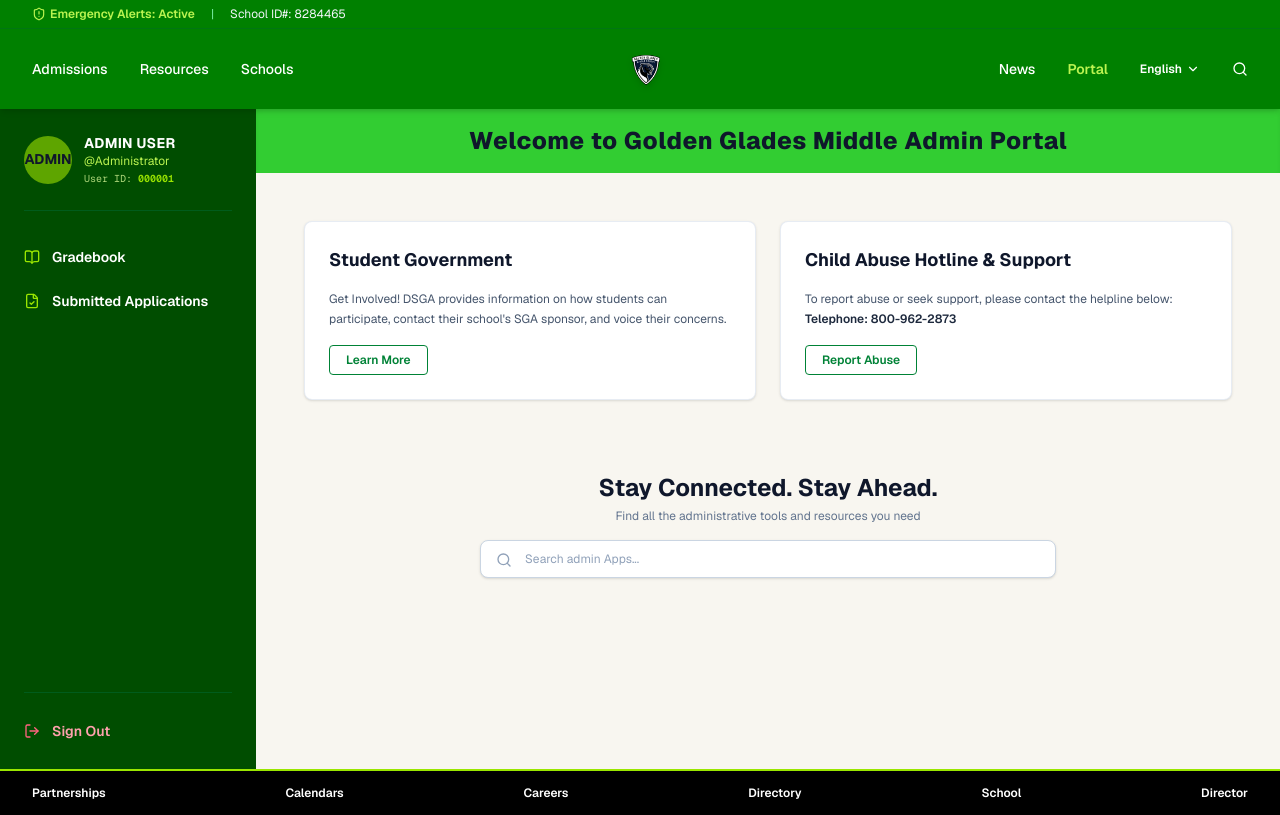
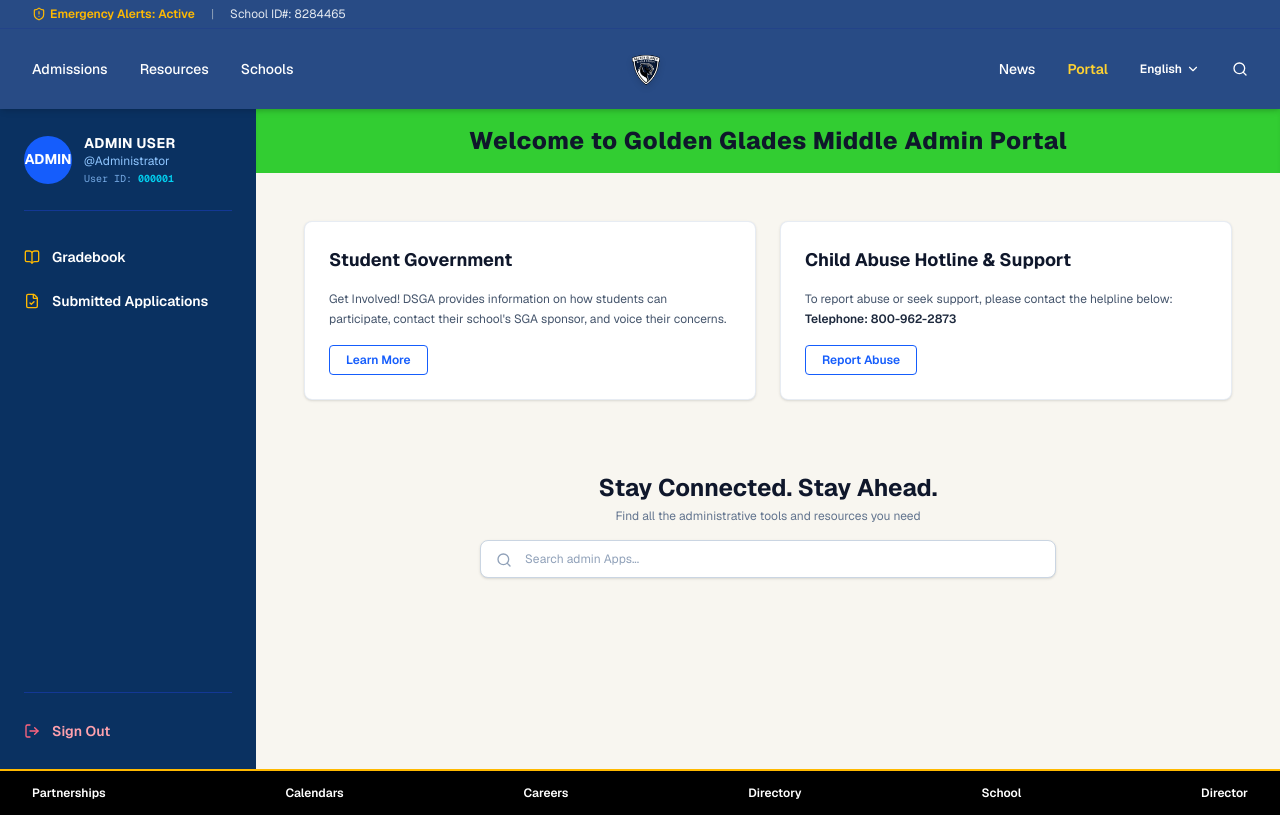
Before and after one commit to GoldenGladesMiddle/golden-glades-portal, a Next.js app: page /AdminPortal in a window 1280 px wide. Built offline with nearby package versions, Linux system fonts and the light colour scheme.

Commit message:
Change theme colors from green to blue and amber

```diff
--- a/app/AdminPortal/page.tsx
+++ b/app/AdminPortal/page.tsx
@@ -18,15 +18,15 @@ export default function AdminPortalPage() {
   return (
     <div className="min-h-screen bg-[#f8f6f0] flex flex-col justify-between font-sans">
       <div>
-        {/* 1. Top Navigation Bar (#008000 / Lime Green theme) */}
-        <header className="bg-[#008000] text-white shadow-md sticky top-0 z-50">
+        {/* 1. Top Navigation Bar (#284b85 - Original Blue) */}
+        <header className="bg-[#284b85] text-white shadow-md sticky top-0 z-50">
           {/* Top Utility Row */}
-          <div className="text-slate-100 text-xs py-1.5 px-4 md:px-8 flex justify-between items-center border-b border-green-800/40">
+          <div className="text-slate-200 text-xs py-1.5 px-4 md:px-8 flex justify-between items-center border-b border-blue-900/40">
             <div className="flex items-center space-x-4">
-              <span className="flex items-center gap-1 text-lime-300 font-semibold">
+              <span className="flex items-center gap-1 text-amber-400 font-semibold">
                 <ShieldAlert className="w-3.5 h-3.5" /> Emergency Alerts: Active
               </span>
-              <span className="hidden sm:inline text-green-300">|</span>
+              <span className="hidden sm:inline text-slate-400">|</span>
               <span className="hidden sm:inline">School ID#: 8284465</span>
             </div>
           </div>
@@ -34,9 +34,9 @@ export default function AdminPortalPage() {
           {/* Main Header Links Row */}
           <div className="max-w-7xl mx-auto px-4 md:px-8 py-2 flex items-center justify-between">
             <nav className="hidden md:flex items-center space-x-8 text-sm font-medium">
-              <a href="#" className="hover:text-lime-200 transition">Admissions</a>
-              <a href="#" className="hover:text-lime-200 transition">Resources</a>
-              <a href="#" className="hover:text-lime-200 transition">Schools</a>
+              <a href="#" className="hover:text-amber-300 transition">Admissions</a>
+              <a href="#" className="hover:text-amber-300 transition">Resources</a>
+              <a href="#" className="hover:text-amber-300 transition">Schools</a>
             </nav>
 
             <div className="flex items-center justify-center py-1">
@@ -53,13 +53,13 @@ export default function AdminPortalPage() {
             </div>
 
             <div className="hidden md:flex items-center space-x-8 text-sm font-medium">
-              <a href="#" className="hover:text-lime-200 transition">News</a>
-              <Link href="/AdminPortal" className="text-lime-300 font-semibold transition">Portal</Link>
-              <div className="flex items-center space-x-1 cursor-pointer hover:text-lime-200 transition text-xs font-semibold">
+              <a href="#" className="hover:text-amber-300 transition">News</a>
+              <Link href="/AdminPortal" className="text-amber-300 font-semibold transition">Portal</Link>
+              <div className="flex items-center space-x-1 cursor-pointer hover:text-amber-300 transition text-xs font-semibold">
                 <span>English</span>
                 <ChevronDown className="w-3.5 h-3.5" />
               </div>
-              <button className="hover:text-lime-200 transition focus:outline-none">
+              <button className="hover:text-amber-300 transition focus:outline-none">
                 <Search className="w-4 h-4" />
               </button>
             </div>
@@ -68,19 +68,19 @@ export default function AdminPortalPage() {
 
         {/* 2. Main Portal Workspace */}
         <div className="flex flex-col md:flex-row min-h-[calc(100vh-140px)]">
-          {/* Left Sidebar */}
-          <aside className="w-full md:w-64 bg-[#004d00] text-white flex flex-col justify-between p-6 shrink-0">
+          {/* Left Sidebar (#0a3161 - Original Blue) */}
+          <aside className="w-full md:w-64 bg-[#0a3161] text-white flex flex-col justify-between p-6 shrink-0">
             <div className="space-y-8">
               {/* User Profile */}
-              <div className="flex items-center space-x-3 pb-6 border-b border-green-800/60">
-                <div className="w-12 h-12 rounded-full bg-lime-600 flex items-center justify-center font-bold text-sm overflow-hidden text-center leading-tight p-1 text-slate-900">
+              <div className="flex items-center space-x-3 pb-6 border-b border-blue-800/60">
+                <div className="w-12 h-12 rounded-full bg-blue-600 flex items-center justify-center font-bold text-sm overflow-hidden text-center leading-tight p-1">
                   ADMIN
                 </div>
                 <div>
                   <h3 className="font-bold text-sm tracking-wide">ADMIN USER</h3>
-                  <p className="text-xs text-lime-300">@Administrator</p>
-                  <p className="text-[10px] text-lime-200/80 font-mono mt-0.5">
-                    User ID: <span className="text-lime-400 font-semibold">000001</span>
+                  <p className="text-xs text-blue-300">@Administrator</p>
+                  <p className="text-[10px] text-blue-300/80 font-mono mt-0.5">
+                    User ID: <span className="text-cyan-400 font-semibold">000001</span>
                   </p>
                 </div>
               </div>
@@ -89,24 +89,24 @@ export default function AdminPortalPage() {
               <nav className="space-y-4 text-sm font-semibold">
                 <Link
                   href="/AdminPortal/gradebook"
-                  className="flex items-center space-x-3 text-white hover:text-lime-300 transition py-1"
+                  className="flex items-center space-x-3 text-white hover:text-amber-300 transition py-1"
                 >
-                  <BookOpen className="w-4 h-4 text-lime-400" />
+                  <BookOpen className="w-4 h-4 text-amber-400" />
                   <span>Gradebook</span>
                 </Link>
 
                 <Link
                   href="/AdminPortal/submitted-applications"
-                  className="flex items-center space-x-3 text-white hover:text-lime-300 transition py-1"
+                  className="flex items-center space-x-3 text-white hover:text-amber-300 transition py-1"
                 >
-                  <FileCheck className="w-4 h-4 text-lime-400" />
+                  <FileCheck className="w-4 h-4 text-amber-400" />
                   <span>Submitted Applications</span>
                 </Link>
               </nav>
             </div>
 
             {/* Sign Out Button */}
-            <div className="pt-6 border-t border-green-800/60 mt-auto">
+            <div className="pt-6 border-t border-blue-800/60 mt-auto">
               <a
                 href="/api/auth/logout"
                 className="flex items-center space-x-3 text-sm font-semibold text-rose-300 hover:text-rose-100 transition py-1"
@@ -119,7 +119,7 @@ export default function AdminPortalPage() {
 
           {/* Right Main Content Panel */}
           <main className="flex-1 flex flex-col">
-            {/* Centered Welcome Banner */}
+            {/* Centered Lime Green Banner */}
             <div className="bg-[#32cd32] text-slate-900 py-4 px-6 text-center shadow-inner">
               <h1 className="text-xl md:text-2xl font-extrabold tracking-wide">
                 Welcome to Golden Glades Middle Admin Portal
@@ -139,7 +139,7 @@ export default function AdminPortalPage() {
                     Get Involved! DSGA provides information on how students can participate, contact their school&apos;s SGA sponsor, and voice their concerns.
                   </p>
                   <div>
-                    <button className="px-4 py-1.5 text-xs font-semibold text-green-700 border border-green-700 rounded hover:bg-green-50 transition">
+                    <button className="px-4 py-1.5 text-xs font-semibold text-blue-600 border border-blue-600 rounded hover:bg-blue-50 transition">
                       Learn More
                     </button>
                   </div>
@@ -155,7 +155,7 @@ export default function AdminPortalPage() {
                     <span className="font-semibold text-slate-800">Telephone: 800-962-2873</span>
                   </p>
                   <div>
-                    <button className="px-4 py-1.5 text-xs font-semibold text-green-700 border border-green-700 rounded hover:bg-green-50 transition">
+                    <button className="px-4 py-1.5 text-xs font-semibold text-blue-600 border border-blue-600 rounded hover:bg-blue-50 transition">
                       Report Abuse
                     </button>
                   </div>
@@ -180,7 +180,7 @@ export default function AdminPortalPage() {
                     value={searchTerm}
                     onChange={(e) => setSearchTerm(e.target.value)}
                     placeholder="Search admin Apps..."
-                    className="w-full bg-white border border-slate-300 rounded-lg py-2.5 pl-11 pr-4 text-xs text-slate-800 placeholder-slate-400 focus:outline-none focus:ring-2 focus:ring-green-600 shadow-sm"
+                    className="w-full bg-white border border-slate-300 rounded-lg py-2.5 pl-11 pr-4 text-xs text-slate-800 placeholder-slate-400 focus:outline-none focus:ring-2 focus:ring-blue-600 shadow-sm"
                   />
                 </div>
               </div>
@@ -190,14 +190,14 @@ export default function AdminPortalPage() {
       </div>
 
       {/* 3. Black Footer Sub-Bar */}
-      <footer className="bg-black text-white text-xs font-semibold py-3.5 px-4 md:px-8 border-t-2 border-lime-400 z-50">
+      <footer className="bg-black text-white text-xs font-semibold py-3.5 px-4 md:px-8 border-t-2 border-amber-400 z-50">
         <div className="max-w-7xl mx-auto flex flex-wrap items-center justify-center md:justify-between gap-y-2 gap-x-6 text-center">
-          <a href="#" className="hover:text-lime-400 transition">Partnerships</a>
-          <a href="#" className="hover:text-lime-400 transition">Calendars</a>
-          <Link href="/careers" className="hover:text-lime-400 transition">Careers</Link>
-          <a href="#" className="hover:text-lime-400 transition">Directory</a>
-          <a href="#" className="hover:text-lime-400 transition">School</a>
-          <Link href="/director" className="hover:text-lime-400 transition">Director</Link>
+          <a href="#" className="hover:text-amber-400 transition">Partnerships</a>
+          <a href="#" className="hover:text-amber-400 transition">Calendars</a>
+          <Link href="/careers" className="hover:text-amber-400 transition">Careers</Link>
+          <a href="#" className="hover:text-amber-400 transition">Directory</a>
+          <a href="#" className="hover:text-amber-400 transition">School</a>
+          <Link href="/director" className="hover:text-amber-400 transition">Director</Link>
         </div>
       </footer>
     </div>
```
